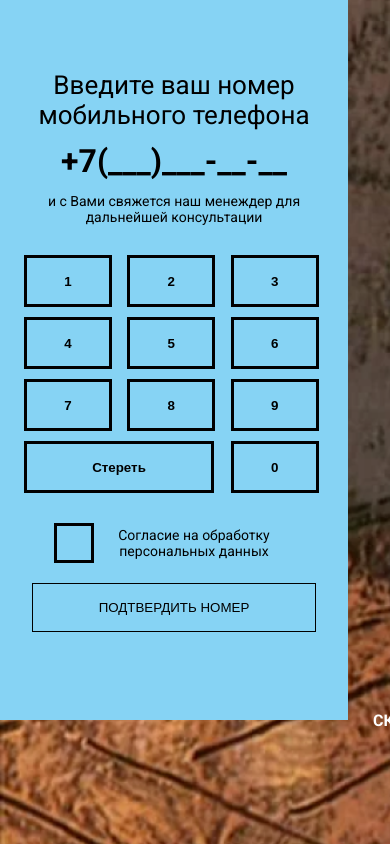
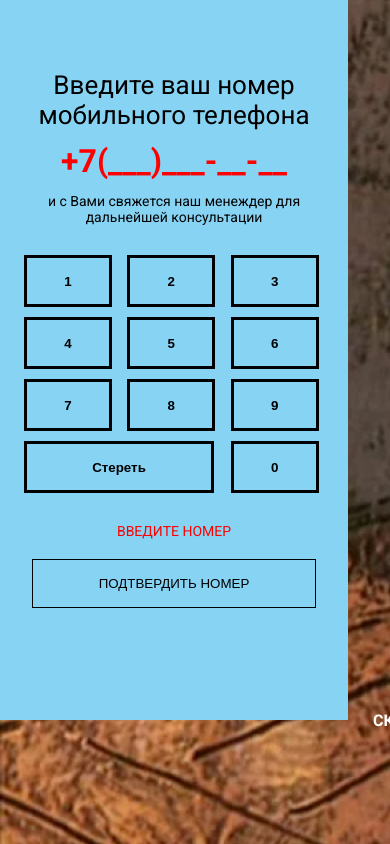
Before and after one commit to Beoning/test5, a React (Create React App) app: page /#/secondpage in a window 390 px wide. Shown: the top 844 px of the page. Built offline with nearby package versions, Linux system fonts and the light colour scheme.

Commit message:
phone number simple validation

```diff
--- a/src/components/Phone.tsx
+++ b/src/components/Phone.tsx
@@ -47,9 +47,9 @@ const Phone = () => {
   };
 
   return (
-    <div className={style.banner}>
+    <div className={style.banner} tabIndex={1}>
       <h1>Введите ваш номер мобильного телефона</h1>
-      <span>
+      <span className={number[number.length - 1] ? "" : style.red}>
         +7({n(0)}
         {n(1)}
         {n(2)}){n(3)}
@@ -74,6 +74,8 @@ const Phone = () => {
         ))}
       </div>
       <div className={style.agreement}>
+        {number[number.length - 1] ? (
+          <>
             <button onClick={() => setCheked(!checked)}>
               {checked ? (
                 <>
@@ -82,7 +84,11 @@ const Phone = () => {
                 </>
               ) : null}
             </button>
-        <p>Согласие на обработку персональных данных</p>
+            <p>Согласие на обработку персональных данных</p>{" "}
+          </>
+        ) : (
+          <p className={style.red}>ВВЕДИТЕ НОМЕР</p>
+        )}
       </div>
       <button
         className={
--- a/src/styles/Phone.module.scss
+++ b/src/styles/Phone.module.scss
@@ -111,3 +111,7 @@
   color: white;
   cursor: pointer;
 }
+
+.red {
+  color: red;
+}
```
Lines whose indentation alone changed are shown as unchanged.
